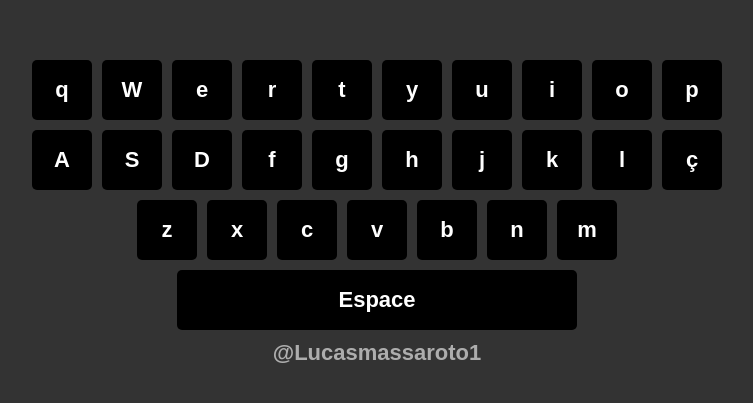
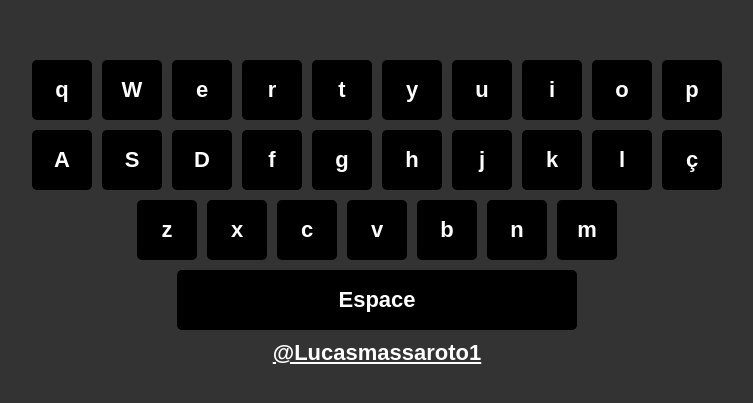
Before and after one commit to Lucasmassaroto1/tecladogambi, a plain HTML site: page index.html in a window 1280 px wide. Shown: the part 187-590 px from the top of the page, without its empty margins (263-1016 px from the left). Drawn offline with nearby package versions, Linux system fonts and the light colour scheme.

Commit message:
Update index.html

```diff
--- a/index.html
+++ b/index.html
@@ -47,7 +47,7 @@
     <div class="linha">
       <div class="tecla space">Espace</div>
     </div>
-    <a href="https://github.com/Lucasmassaroto1" style="text-decoration: none; opacity: 0.6;" target="_blank">@Lucasmassaroto1</a>
+    <a href="https://github.com/Lucasmassaroto1" target="_blank">@Lucasmassaroto1</a>
   </div>
 </body>
 </html>
```
